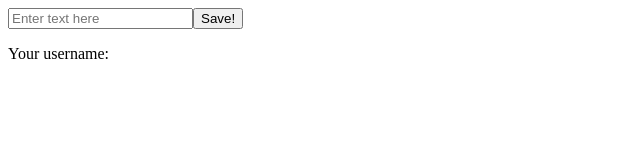
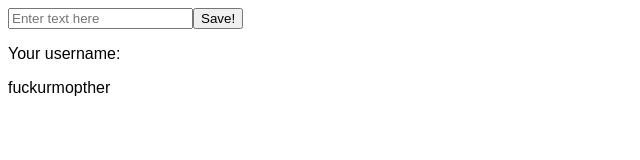
Before and after one commit to harvest7777/marinahacks-3.5, a React (Create React App) app in the folder marinahacks/: page / in a window 1280 px wide. Shown: the top 160 px of the page, without its empty margins (0-640 px from the left). Built offline with nearby package versions, Linux system fonts and the light colour scheme; no server answers.

Commit message:
testing fonts

```diff
--- a/marinahacks/src/App.css
+++ b/marinahacks/src/App.css
@@ -0,0 +1,3 @@
+body {
+    font-family: 'Baskic8', sans-serif;
+}
--- a/marinahacks/src/App.js
+++ b/marinahacks/src/App.js
@@ -1,6 +1,7 @@
-import './App.css';
 import React, { useState, useEffect } from 'react';
 import UserButton from './username/userbutton';
+import './assets/baskic8.css'
+import './App.css';
 
 function App() {
   // This is just an example of how you would access an API endpoint
@@ -21,6 +22,7 @@ function App() {
     // We will be putting all our react components here
     <div>
       <UserButton />
+      <p>fuckurmopther</p>
     </div>
   );
 }
--- /dev/null
+++ b/marinahacks/src/assets/baskic8.css
@@ -0,0 +1,7 @@
+@font-face {
+    font-family: 'Baskic';
+    src: local('Baskic'),
+         url('./Baskic8.otf') format('opentype');
+    font-weight: normal;
+    font-style: normal;
+}
--- /dev/null
+++ b/marinahacks/src/username/userbutton.css
@@ -0,0 +1,7 @@
+body {
+    font-family: 'Baskic8', sans-serif;
+}
+
+.button {
+    font-family: 'Baskic8', sans-serif !important;
+}
--- a/marinahacks/src/username/userbutton.js
+++ b/marinahacks/src/username/userbutton.js
@@ -1,4 +1,6 @@
 import { useState, useEffect } from "react";
+import '../App.css';
+import './userbutton.css';
 
 
 function UserButton() {
```
